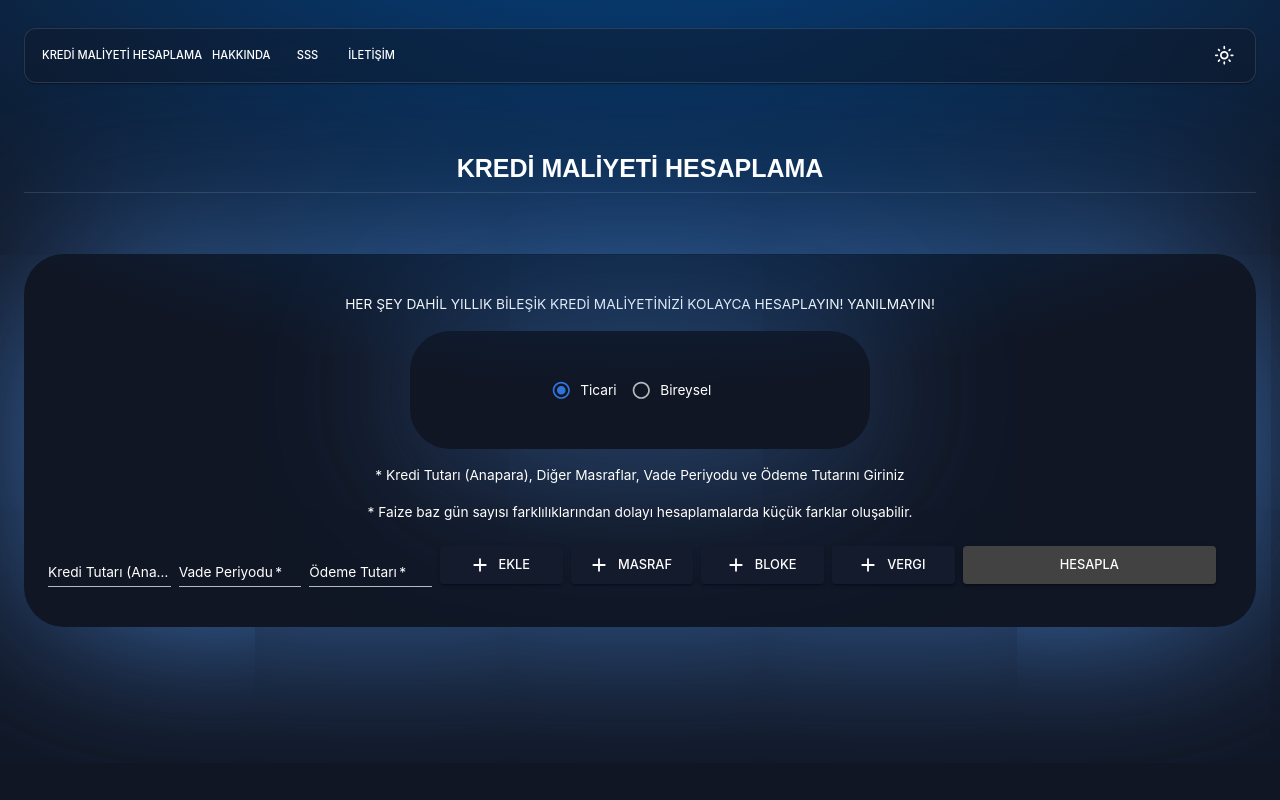
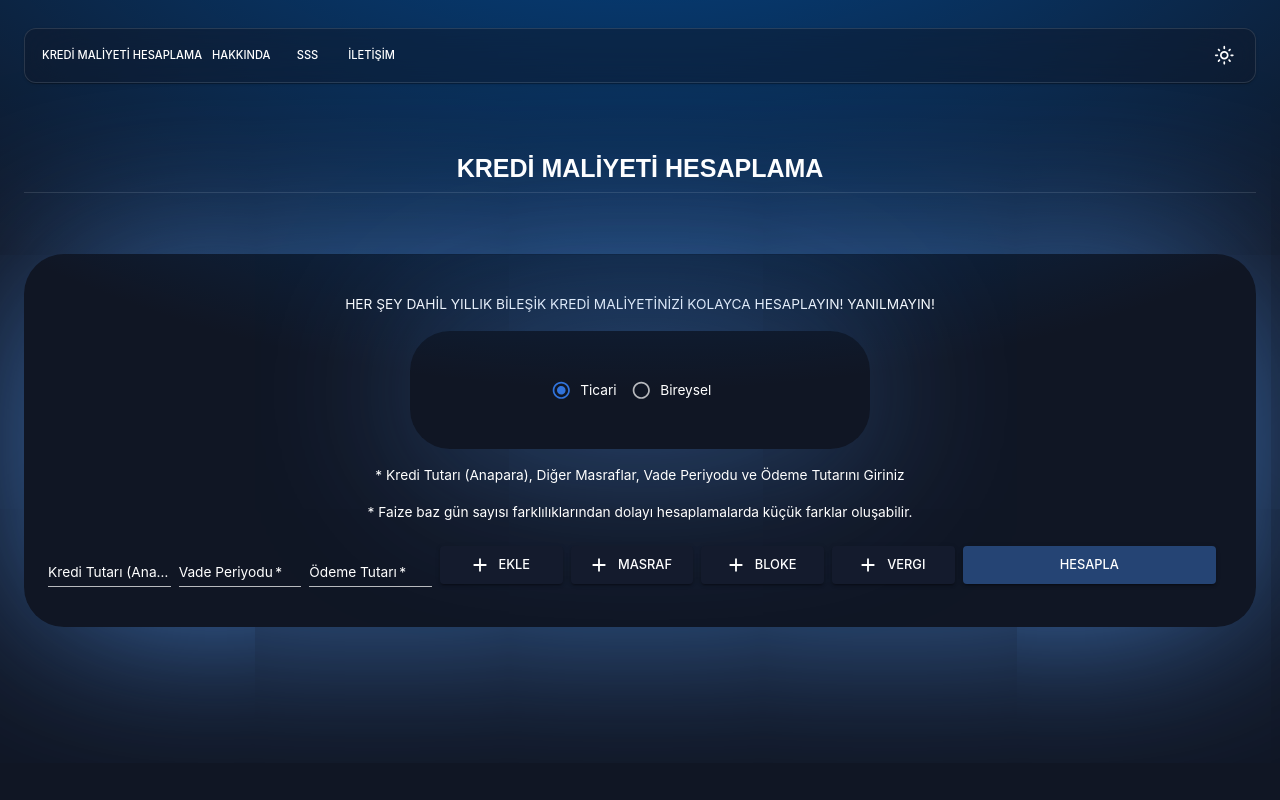
Before and after one commit to haticekatranciakgul/test.kredi-maliyeti-hesaplama, a React (Create React App) app: page / in a window 1280 px wide. Shown: the top 800 px of the page. Built offline with nearby package versions, Linux system fonts and the light colour scheme.

Commit message:
update button color

```diff
--- a/src/Pages/Calculate.js
+++ b/src/Pages/Calculate.js
@@ -236,7 +236,9 @@ function Calculate() {
                 </Alert>
             </Snackbar>
             <Grid item xs={12} sx={{ alignItems: "center", display: "flex", justifyContent: "center" }}>
-
+                                    {irrValue !== null
+                                        ? ` IRR = ${irrValue}`
+                                        : ""}
 
                         {/* <Box sx={{ display: 'flex', justifyContent: 'center', paddingTop: '1%', paddingBottom: '1%' }}>
                             <Box sx={{
@@ -447,13 +449,14 @@ function Calculate() {
                                         variant="contained"
                                         fullWidth
                                         size="large"
-                                        color="inherit"
+
                                         onClick={handleSave}
                                         sx={{
                                             overflow: "hidden",
                                             whiteSpace: "nowrap",
                                             textOverflow: "ellipsis",
-                                            padding: "5px"
+                                            padding: "5px",
+                                            backgroundColor: "#254474",
                                         }}
                                     >
                                         Hesapla
```
